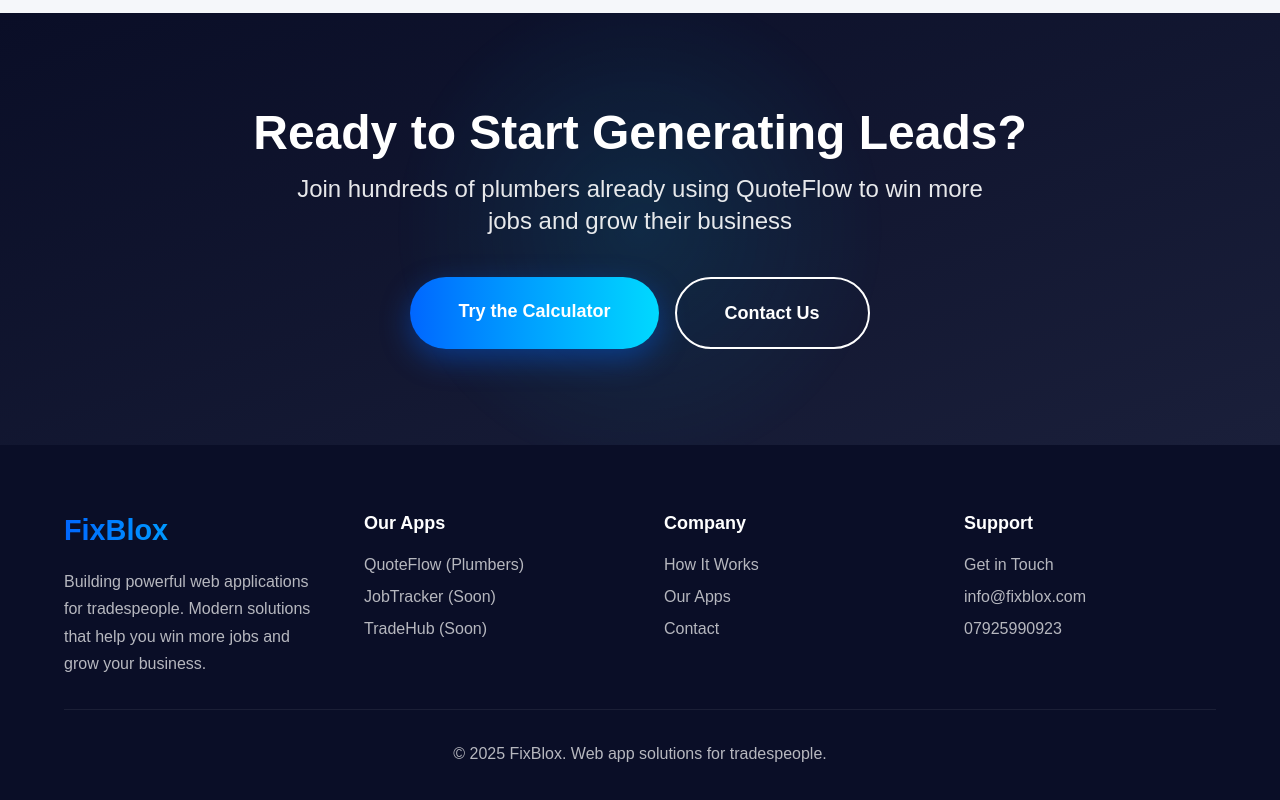
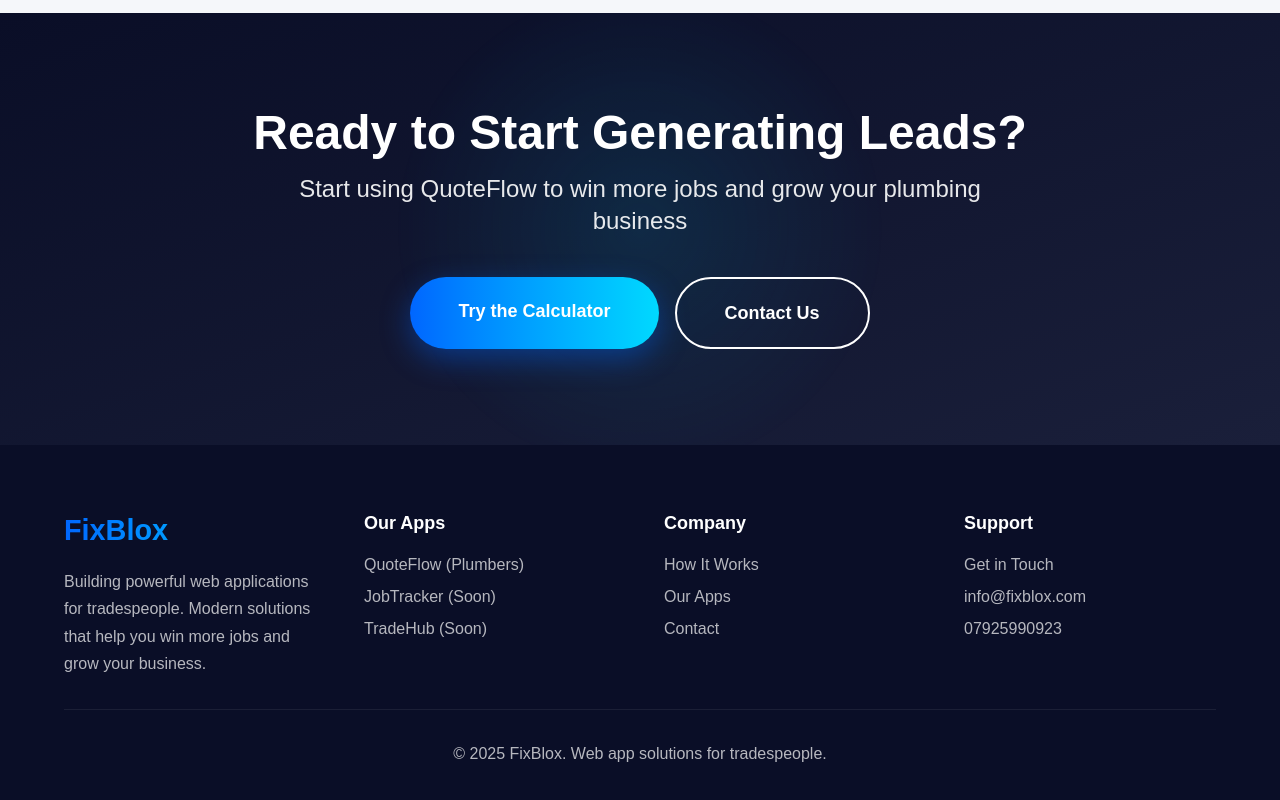
Before and after one commit to PatchLore/ecoflame-webapp, a Next.js app: page /quoteflow in a window 1280 px wide. Shown: the part 3159-3959 px from the top of the page. Built offline with nearby package versions, Linux system fonts and the light colour scheme.

Commit message:
Update CTA text to reflect new company status

```diff
--- a/src/app/quoteflow/page.tsx
+++ b/src/app/quoteflow/page.tsx
@@ -166,7 +166,7 @@
         <div className="relative z-10">
           <h2 className="text-4xl md:text-5xl font-extrabold mb-4">Ready to Start Generating Leads?</h2>
           <p className="text-xl md:text-2xl mb-10 opacity-90 max-w-[700px] mx-auto">
-            Join hundreds of plumbers already using QuoteFlow to win more jobs and grow their business
+            Start using QuoteFlow to win more jobs and grow your plumbing business
           </p>
           <div className="flex flex-col sm:flex-row gap-4 justify-center">
             <Link href="/quoteflow/calculator" className="inline-block bg-gradient-to-r from-[#0066FF] to-[#00D9FF] text-white px-12 py-5 rounded-full font-semibold text-lg transition-all hover:-translate-y-1 shadow-[0_10px_30px_rgba(0,102,255,0.4)]">
```
